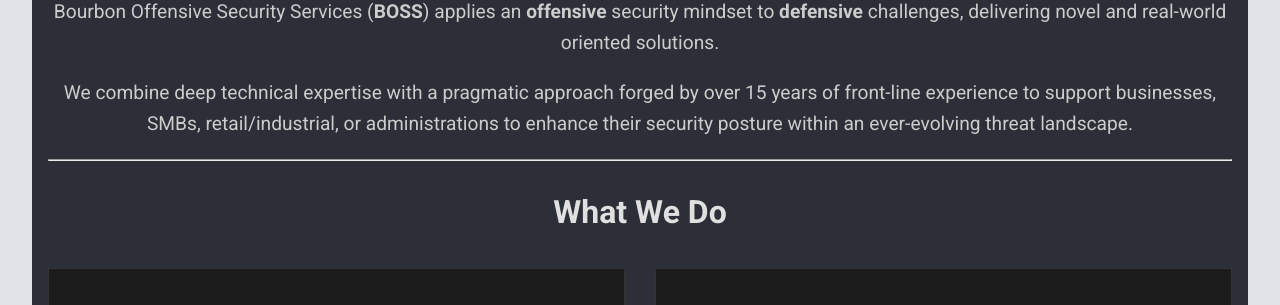
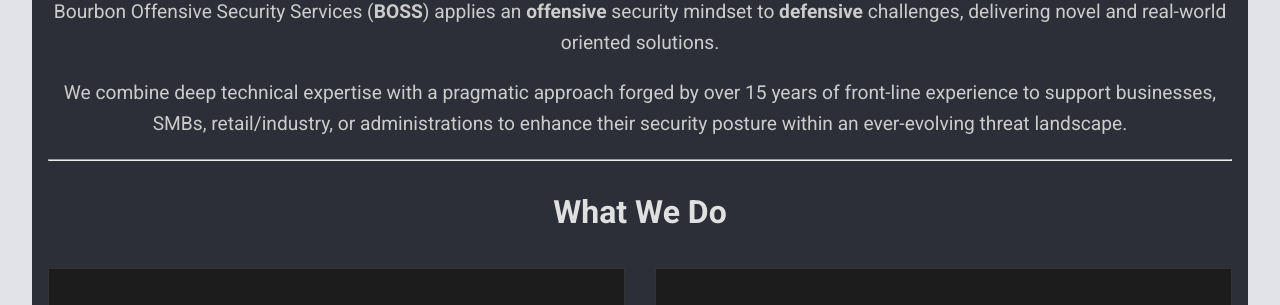
Before and after one commit to kmkz/BOSS.github.io, a Jekyll site: the page built from index.md, in a window 1280 px wide and 900 px high. Shown: the part 345-650 px from the top of the window. Built offline with Jekyll 4.4.1, drawn with Linux system fonts in a browser that asks for light colours.

Commit message:
Update index.md
typo fixed

```diff
--- a/index.md
+++ b/index.md
@@ -8,7 +8,7 @@
 </div>
 
 <p style="text-align: center; color: #ccc; font-size: 1.2em;">Bourbon Offensive Security Services (<strong>BOSS</strong>) applies an <strong>offensive</strong> security mindset to <strong>defensive</strong> challenges, delivering novel and real-world oriented solutions.</p>
-<p style="text-align: center; color: #ccc; font-size: 1.2em;">We combine deep technical expertise with a pragmatic approach forged by over 15 years of front-line experience to support businesses, SMBs, retail/industrial, or administrations to enhance their security posture within an ever-evolving threat landscape.</p>
+<p style="text-align: center; color: #ccc; font-size: 1.2em;">We combine deep technical expertise with a pragmatic approach forged by over 15 years of front-line experience to support businesses, SMBs, retail/industry, or administrations to enhance their security posture within an ever-evolving threat landscape.</p>
 
 ---
 
```
